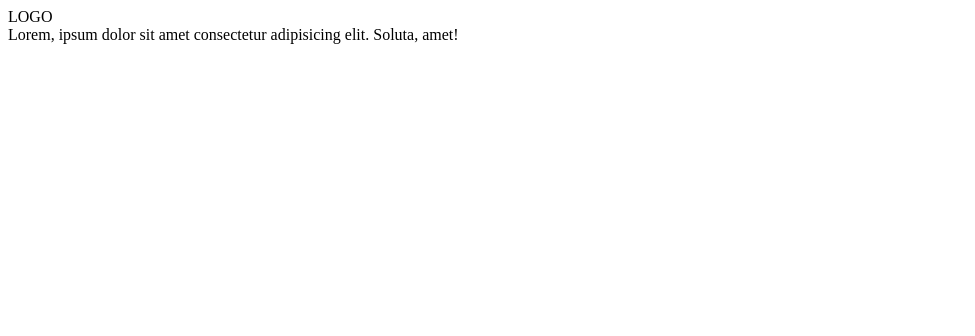
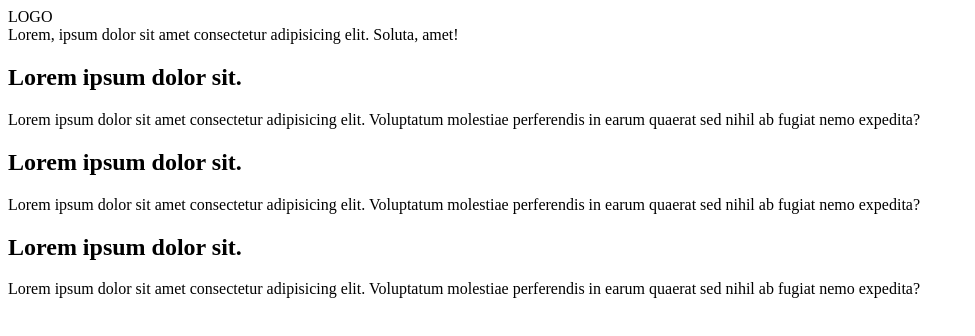
Before and after one commit to Ritik4/demo, a plain HTML site: page index.html in a window 1280 px wide. Shown: the whole page, without its empty margins (0-975 px from the left). Drawn offline with Linux system fonts and the light colour scheme.

Commit message:
add new feature

```diff
--- a/index.html
+++ b/index.html
@@ -11,5 +11,22 @@
         <span>LOGO</span>
         <div>Lorem, ipsum dolor sit amet consectetur adipisicing elit. Soluta, amet!</div>
     </header>
+
+    <main>
+        <section>
+            <h1>Lorem ipsum dolor sit.</h1>
+            <p>Lorem ipsum dolor sit amet consectetur adipisicing elit. Voluptatum molestiae perferendis in earum quaerat sed nihil ab fugiat nemo expedita?</p>
+        </section>
+
+        <section>
+            <h1>Lorem ipsum dolor sit.</h1>
+            <p>Lorem ipsum dolor sit amet consectetur adipisicing elit. Voluptatum molestiae perferendis in earum quaerat sed nihil ab fugiat nemo expedita?</p>
+        </section>
+
+        <section>
+            <h1>Lorem ipsum dolor sit.</h1>
+            <p>Lorem ipsum dolor sit amet consectetur adipisicing elit. Voluptatum molestiae perferendis in earum quaerat sed nihil ab fugiat nemo expedita?</p>
+        </section>
+    </main>
 </body>
 </html>
```
